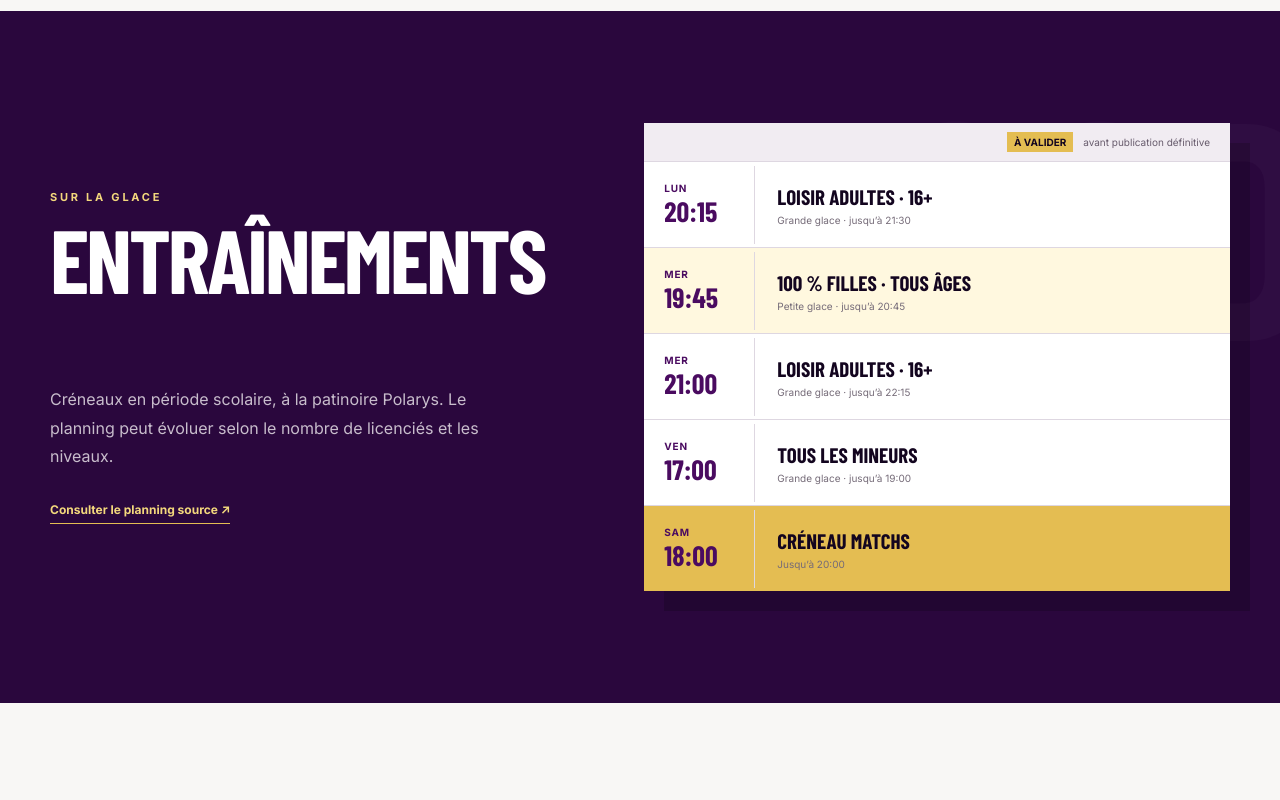
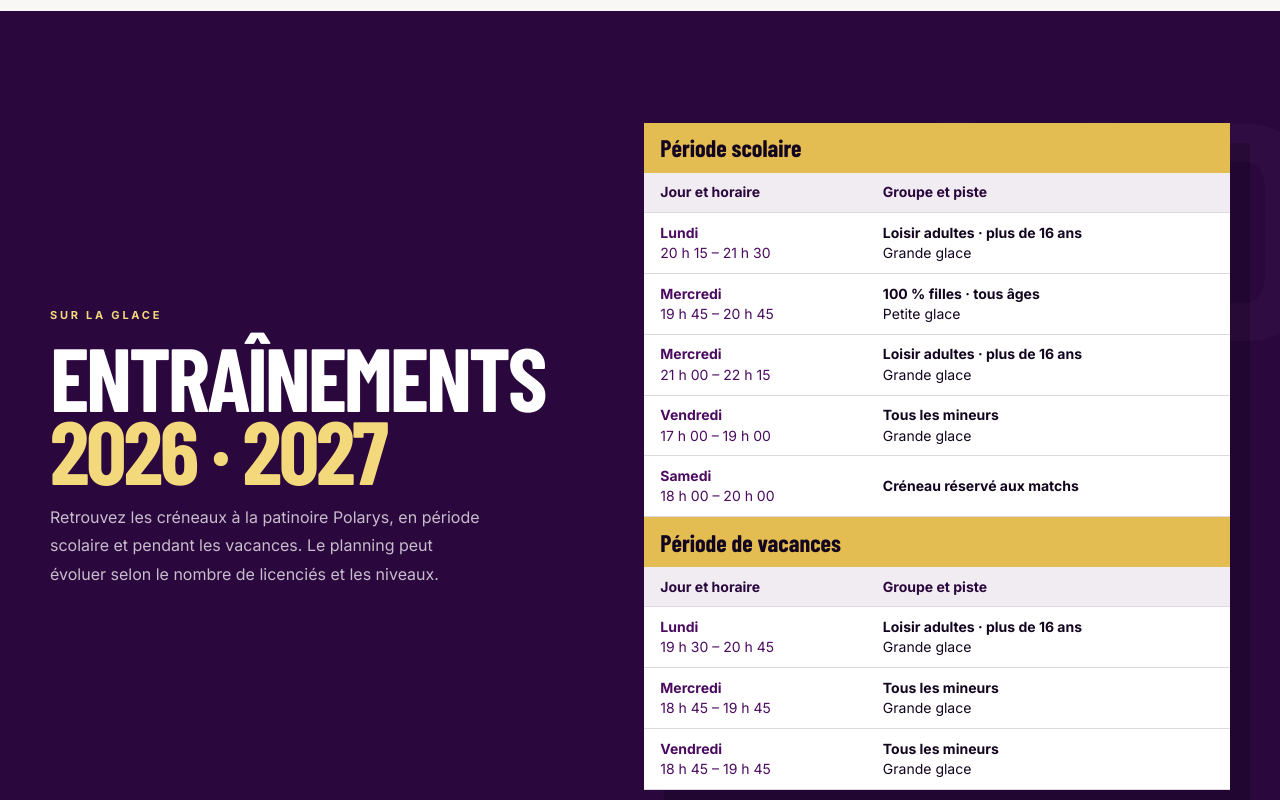
Before and after one commit to hcgd-hockeysurglace/geants-site, a plain HTML site: page dist/index.html in a window 1280 px wide. Shown: the part 1680-2480 px from the top of the page. Drawn offline with nearby package versions, Linux system fonts and the light colour scheme; a web font is replaced by a local one.

Commit message:
Intégrer les horaires scolaires et de vacances au site

```diff
--- a/dist/index.html
+++ b/dist/index.html
@@ -8,7 +8,7 @@
   <link rel="preconnect" href="https://fonts.googleapis.com">
   <link rel="preconnect" href="https://fonts.gstatic.com" crossorigin>
   <link href="https://fonts.googleapis.com/css2?family=Barlow+Condensed:wght@600;700;800&family=Inter:wght@400;500;600;700&display=swap" rel="stylesheet">
-  <link rel="stylesheet" href="styles.css?v=5">
+  <link rel="stylesheet" href="styles.css?v=6">
 </head>
 <body>
   <a class="skip-link" href="#contenu">Aller au contenu</a>
@@ -90,16 +90,29 @@
         <div class="schedule-intro">
           <p class="kicker light">SUR LA GLACE</p>
           <h2>ENTRAÎNEMENTS<br><span>2026 · 2027</span></h2>
-          <p>Créneaux en période scolaire, à la patinoire Polarys. Le planning peut évoluer selon le nombre de licenciés et les niveaux.</p>
-          <a class="text-link" href="https://hcgd-hockey-sur-glace.odoo.com/horaires-des-entrainements-2026-2027" target="_blank" rel="noreferrer">Consulter le planning source ↗</a>
+          <p>Retrouvez les créneaux à la patinoire Polarys, en période scolaire et pendant les vacances. Le planning peut évoluer selon le nombre de licenciés et les niveaux.</p>
         </div>
         <div class="schedule-board">
-          <div class="schedule-warning"><span>À VALIDER</span> avant publication définitive</div>
-          <div class="slot"><time>LUN <b>20:15</b></time><div><strong>Loisir adultes · 16+</strong><span>Grande glace · jusqu’à 21:30</span></div></div>
-          <div class="slot featured"><time>MER <b>19:45</b></time><div><strong>100 % filles · tous âges</strong><span>Petite glace · jusqu’à 20:45</span></div></div>
-          <div class="slot"><time>MER <b>21:00</b></time><div><strong>Loisir adultes · 16+</strong><span>Grande glace · jusqu’à 22:15</span></div></div>
-          <div class="slot"><time>VEN <b>17:00</b></time><div><strong>Tous les mineurs</strong><span>Grande glace · jusqu’à 19:00</span></div></div>
-          <div class="slot match"><time>SAM <b>18:00</b></time><div><strong>Créneau matchs</strong><span>Jusqu’à 20:00</span></div></div>
+          <table class="schedule-table">
+            <caption>Période scolaire</caption>
+            <thead><tr><th scope="col">Jour et horaire</th><th scope="col">Groupe et piste</th></tr></thead>
+            <tbody>
+              <tr><th scope="row">Lundi <span>20 h 15 – 21 h 30</span></th><td><strong>Loisir adultes · plus de 16 ans</strong><span>Grande glace</span></td></tr>
+              <tr><th scope="row">Mercredi <span>19 h 45 – 20 h 45</span></th><td><strong>100 % filles · tous âges</strong><span>Petite glace</span></td></tr>
+              <tr><th scope="row">Mercredi <span>21 h 00 – 22 h 15</span></th><td><strong>Loisir adultes · plus de 16 ans</strong><span>Grande glace</span></td></tr>
+              <tr><th scope="row">Vendredi <span>17 h 00 – 19 h 00</span></th><td><strong>Tous les mineurs</strong><span>Grande glace</span></td></tr>
+              <tr><th scope="row">Samedi <span>18 h 00 – 20 h 00</span></th><td><strong>Créneau réservé aux matchs</strong></td></tr>
+            </tbody>
+          </table>
+          <table class="schedule-table">
+            <caption>Période de vacances</caption>
+            <thead><tr><th scope="col">Jour et horaire</th><th scope="col">Groupe et piste</th></tr></thead>
+            <tbody>
+              <tr><th scope="row">Lundi <span>19 h 30 – 20 h 45</span></th><td><strong>Loisir adultes · plus de 16 ans</strong><span>Grande glace</span></td></tr>
+              <tr><th scope="row">Mercredi <span>18 h 45 – 19 h 45</span></th><td><strong>Tous les mineurs</strong><span>Grande glace</span></td></tr>
+              <tr><th scope="row">Vendredi <span>18 h 45 – 19 h 45</span></th><td><strong>Tous les mineurs</strong><span>Grande glace</span></td></tr>
+            </tbody>
+          </table>
         </div>
       </div>
     </section>
@@ -152,7 +165,7 @@
             <div class="product-info"><div><p>SWEAT</p><h3>Version brodée</h3><span>Coupe large · tailles XS à 5XL selon disponibilité</span></div><strong><small>DÈS</small> 65 €</strong></div>
           </article>
         </div>
-        <div class="shop-footer"><p><b>À confirmer :</b> stocks, tailles, délais et modalités de commande.</p><a class="button button-gold" href="https://hcgd-hockey-sur-glace.odoo.com/nos-goodies" target="_blank" rel="noreferrer">Voir tous les goodies <span>↗</span></a></div>
+        <div class="shop-footer"><p><b>À confirmer :</b> stocks, tailles, délais et modalités de commande.</p></div>
       </div>
     </section>
 
@@ -195,7 +208,7 @@
     <div class="wrap footer-grid">
       <div class="footer-brand"><img src="assets/logo.webp" alt=""><div><strong>LES GÉANTS DE DOUAI</strong><span>Hockey sur glace · HCGD</span></div></div>
       <div><b>CLUB</b><a href="#equipes">Équipes</a><a href="#entrainements">Entraînements</a><a href="#club">À propos</a></div>
-      <div><b>PRATIQUE</b><a href="https://hcgd-hockey-sur-glace.odoo.com/dossier-d-inscription" target="_blank" rel="noreferrer">Dossier d’inscription ↗</a><a href="https://hcgd-hockey-sur-glace.odoo.com/equipement-du-joueur" target="_blank" rel="noreferrer">Équipement ↗</a><a href="#boutique">Boutique</a><a href="#rejoindre">Contact</a></div>
+      <div><b>PRATIQUE</b><a href="#boutique">Boutique</a><a href="#rejoindre">Contact</a></div>
       <div><b>COORDONNÉES</b><span>15 rue Foch<br>59552 Lambres-lez-Douai</span><a href="mailto:hockeysurglacelesgeants@gmail.com">hockeysurglacelesgeants@gmail.com</a></div>
     </div>
     <div class="wrap footer-bottom"><span>Maquette de refonte · Novembre 2026</span><span>RNA W593009095 · SIREN 989257332</span></div>
--- a/dist/styles.css
+++ b/dist/styles.css
@@ -62,6 +62,56 @@ body {
   .menu-toggle[aria-expanded="true"] .menu-icon i:nth-child(3){transform:translateY(-6px) rotate(-45deg)}
 }
 
+/* Planning des entraînements */
+.schedule-intro h2 span {
+  color: var(--gold2);
+  -webkit-text-stroke: 0;
+}
+
+.schedule-table {
+  width: 100%;
+  border-collapse: collapse;
+  font-size: .875rem;
+  line-height: 1.45;
+}
+
+.schedule-table caption {
+  padding: .65rem 1rem;
+  background: var(--gold);
+  color: var(--ink);
+  font: 700 1.5rem 'Barlow Condensed', sans-serif;
+  text-align: left;
+}
+
+.schedule-table thead {
+  background: #f1ecf2;
+  color: var(--purple);
+}
+
+.schedule-table th,
+.schedule-table td {
+  padding: .6rem 1rem;
+  border-bottom: 1px solid var(--line);
+  text-align: left;
+}
+
+.schedule-table tbody th {
+  width: 38%;
+  color: var(--purple2);
+}
+
+.schedule-table span {
+  display: block;
+  font-weight: 400;
+}
+
+@media (max-width: 560px) {
+  .schedule-table th,
+  .schedule-table td {
+    padding-inline: .65rem;
+  }
+}
+
 /* Boutique */
 .shop{background:var(--purple);color:#fff;position:relative;overflow:hidden}
 .shop:before{content:'SHOP';position:absolute;right:-30px;top:-70px;font-family:'Barlow Condensed',sans-serif;font-size:270px;font-weight:800;color:rgba(255,255,255,.025)}
```
